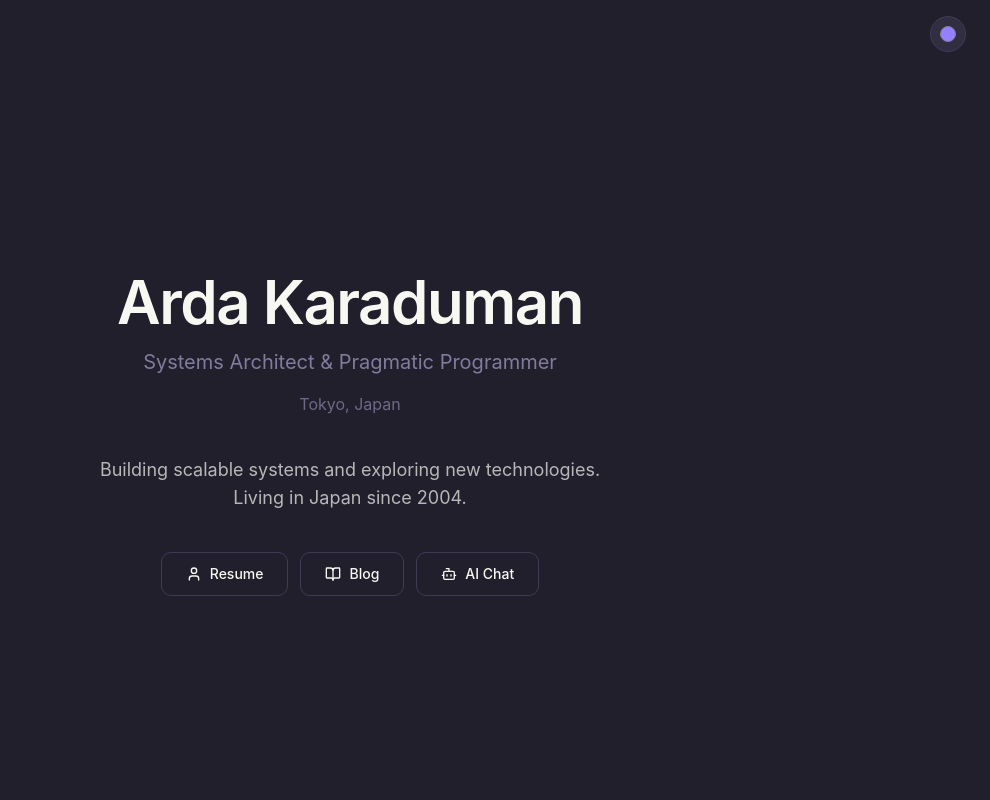
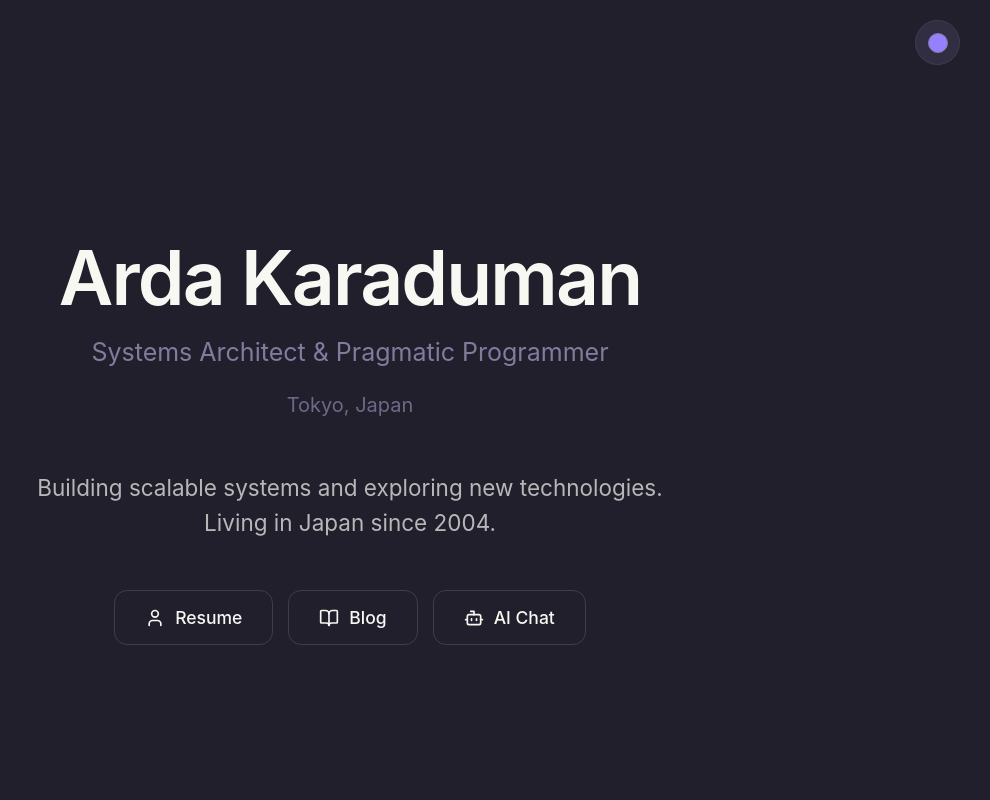
Before and after one commit to c0ze/arda-nexus-hub, a React (Vite) app: page / in a window 1280 px wide. Shown: the top 800 px of the page, without its empty margins (290-1280 px from the left). Built offline with nearby package versions, Linux system fonts and the light colour scheme; the HTML template or start-up script is replaced by a standard one.

Commit message:
:+1: scale everything up

```diff
--- a/src/index.css
+++ b/src/index.css
@@ -8,6 +8,10 @@ Themes: 7 Dracula Pro variants
 */
 
 @layer base {
+  html {
+    font-size: 125%;
+  }
+
   /* Dracula Pro (Default) - Purple/violet theme */
   :root,
   .dracula-pro {
```
